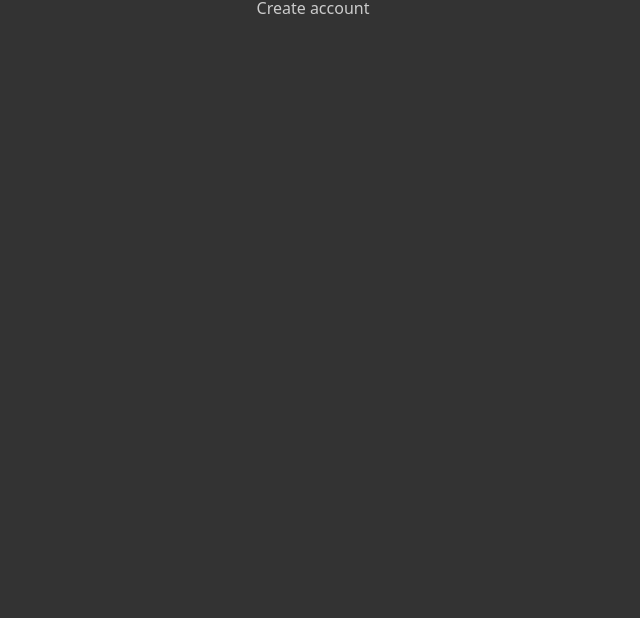
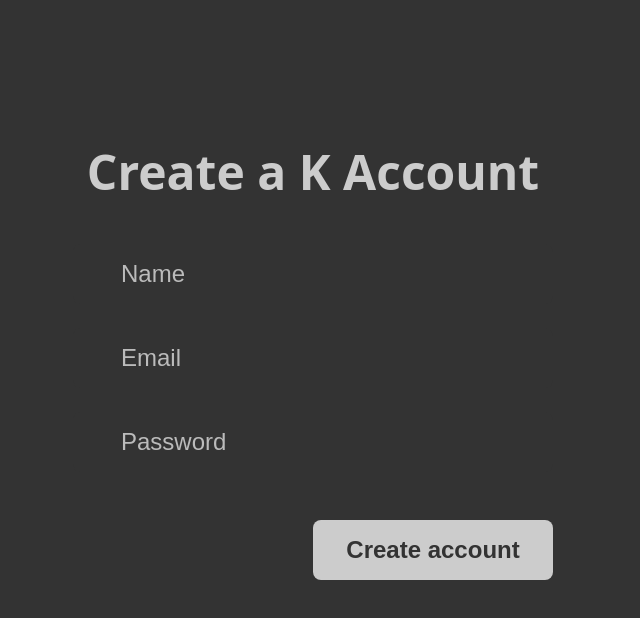
Before and after one commit to mingufkim/k, a React (Vite) app: page /signup in a window 1280 px wide. Shown: the top 618 px of the page, without its empty margins (327-967 px from the left). Built offline with nearby package versions, Linux system fonts and the light colour scheme; the HTML template or start-up script is replaced by a standard one.

Commit message:
✨ Sign up

```diff
--- a/src/routes/signup.tsx
+++ b/src/routes/signup.tsx
@@ -1,7 +1,152 @@
+import { createUserWithEmailAndPassword, updateProfile } from 'firebase/auth'
+import { useState } from 'react'
+import styled from 'styled-components'
+import { auth } from '../firebase'
+import { useNavigate } from 'react-router-dom'
+
+const Title = styled.h1`
+  font-size: 3rem;
+  font-weight: bold;
+`
+
+const Wrapper = styled.div`
+  height: 100%;
+  display: flex;
+  flex-direction: column;
+  align-items: center;
+  justify-content: center;
+  width: 30rem;
+  padding: 3rem 0;
+`
+
+const Form = styled.form`
+  margin: 3rem;
+  display: flex;
+  flex-direction: column;
+  gap: 1.5rem;
+  width: 100%;
+`
+
+const Input = styled.input`
+  background-color: #333;
+  color: #ccc;
+  padding: 1rem 3rem;
+  border: none;
+  border-radius: 0.5rem;
+  width: 100%;
+  font-size: 1.5rem;
+  &::placeholder {
+    color: #bbb;
+  }
+  &:focus {
+    outline: none;
+    border: 1px solid #ccc;
+  }
+  &[type='submit'] {
+    border: none;
+    margin: 1.5rem 0;
+    padding: 1rem;
+    width: 50%;
+    margin-left: auto;
+    background-color: #ccc;
+    color: #333;
+    font-weight: bold;
+    cursor: pointer;
+    &:hover {
+      background-color: #ddd;
+    }
+  }
+`
+
+const Error = styled.p`
+  color: #ff453a;
+  font-size: 1.5rem;
+  margin-top: 1rem;
+`
+
 export default function Signup() {
+  const [loading, setLoading] = useState(false)
+  const [name, setName] = useState('')
+  const [email, setEmail] = useState('')
+  const [password, setPassword] = useState('')
+  const [error, setError] = useState('')
+  const navigate = useNavigate()
+
+  const onChange = (e: React.ChangeEvent<HTMLInputElement>) => {
+    const {
+      target: { name, value },
+    } = e
+
+    if (name === 'name') {
+      setName(value)
+    } else if (name === 'email') {
+      setEmail(value)
+    } else if (name === 'password') {
+      setPassword(value)
+    }
+  }
+
+  const onSubmit = async (e: React.FormEvent<HTMLFormElement>) => {
+    e.preventDefault()
+
+    if (loading || name === '' || email === '' || password === '') return
+
+    try {
+      setLoading(true)
+
+      const credentials = await createUserWithEmailAndPassword(
+        auth,
+        email,
+        password
+      )
+
+      await updateProfile(credentials.user, { displayName: name })
+
+      navigate('/')
+    } catch (error) {
+      console.error(error)
+      // TODO: Set error
+    } finally {
+      setLoading(false)
+    }
+  }
+
   return (
     <>
-      <h1>Create account</h1>
+      <Wrapper>
+        <Title>Create a K Account</Title>
+        <Form onSubmit={onSubmit}>
+          <Input
+            onChange={onChange}
+            name='name'
+            type='text'
+            value={name}
+            placeholder='Name'
+            required
+          />
+          <Input
+            onChange={onChange}
+            name='email'
+            type='text'
+            value={email}
+            placeholder='Email'
+            required
+          />
+          <Input
+            onChange={onChange}
+            name='password'
+            type='password'
+            value={password}
+            placeholder='Password'
+            required
+          />
+          <Input
+            type='submit'
+            value={loading ? 'Loading...' : 'Create account'}
+          />
+        </Form>
+        {error !== '' ? <Error>{error}</Error> : null}
+      </Wrapper>
     </>
   )
 }
```
